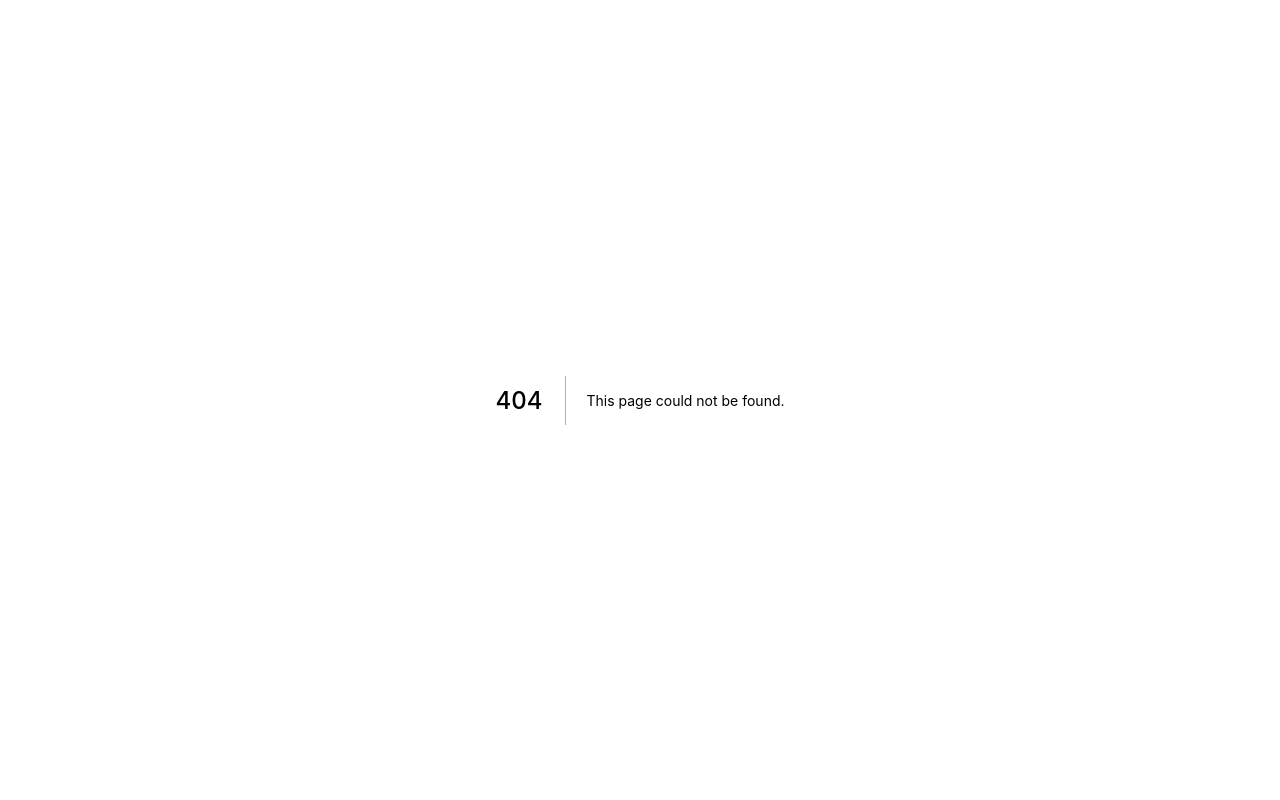
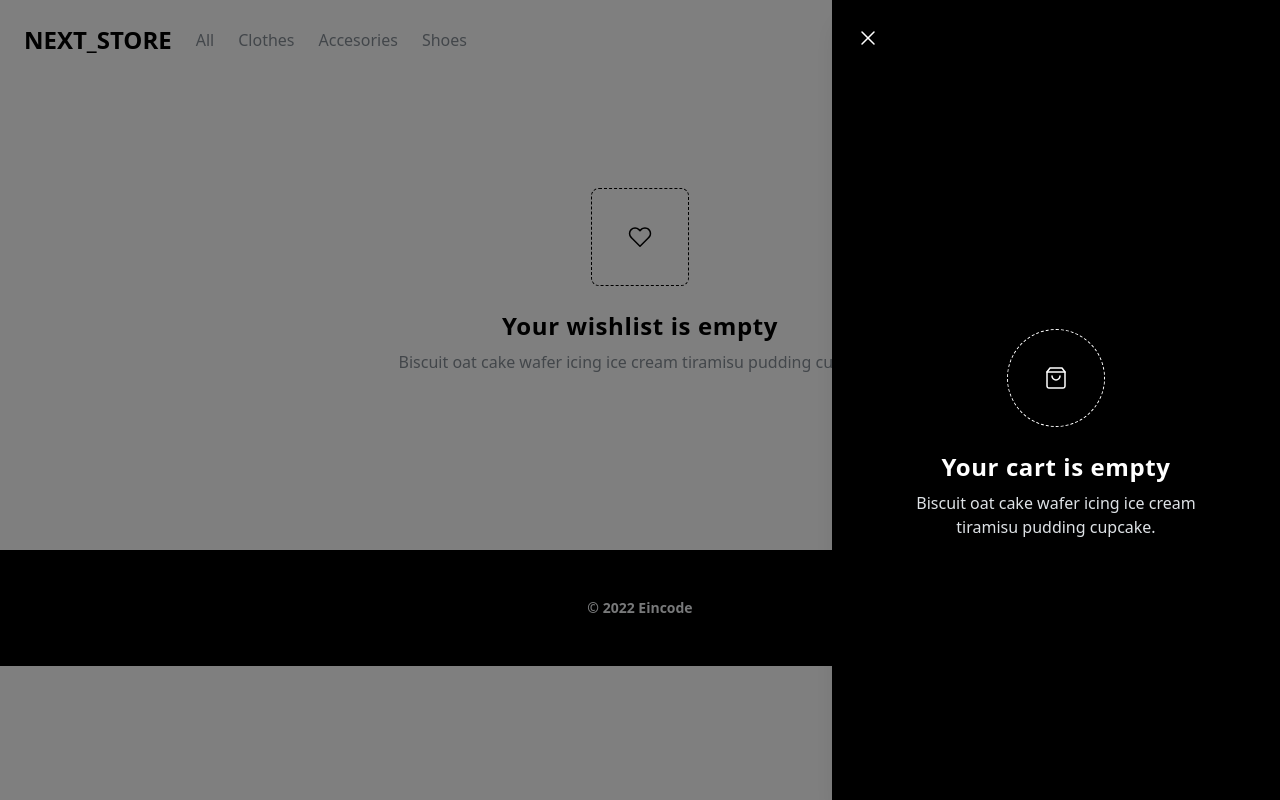
Before and after one commit to Kerubi-5/nextjs_shopify, a Next.js app: page /wishlist in a window 1280 px wide. Before the commit this address had no page. Built offline with nearby package versions, Linux system fonts and the light colour scheme.

Commit message:
feat: Cart and Wishlist

```diff
--- /dev/null
+++ b/components/cart/CartSidebar/CartSidebar.tsx
@@ -0,0 +1,85 @@
+import { FC } from "react";
+import Link from "next/link";
+import { Bag, Cross } from "@components/icons";
+import cn from "classnames";
+
+const CartSidebar: FC = () => {
+  const isEmpty = true;
+
+  const rootClass = cn("h-full flex flex-col", {
+    "bg-secondary text-secondary": isEmpty,
+  });
+
+  return (
+    <div className={rootClass}>
+      <header className="px-4 pt-6 pb-4 sm:px-6">
+        <div className="flex items-start justify-between space-x-3">
+          <div className="h-7 flex items-center">
+            <button
+              onClick={() => alert("Closing Sidebar")}
+              className="hover:text-gray-500 transition ease-in-out duration-150"
+            >
+              <Cross className="h-6 w-6" />
+            </button>
+          </div>
+        </div>
+      </header>
+
+      {isEmpty ? (
+        <div className="flex-1 px-4 flex flex-col justify-center items-center">
+          <span className="border border-dashed border-primary rounded-full flex items-center justify-center w-16 h-16 p-12 bg-secondary text-secondary">
+            <Bag className="absolute" />
+          </span>
+          <h2 className="pt-6 text-2xl font-bold tracking-wide text-center">
+            Your cart is empty
+          </h2>
+          <p className="text-accents-3 px-10 text-center pt-2">
+            Biscuit oat cake wafer icing ice cream tiramisu pudding cupcake.
+          </p>
+        </div>
+      ) : (
+        <>
+          <div className="px-4 sm:px-6 flex-1">
+            <h2 className="pt-1 pb-4 text-2xl leading-7 font-bold text-base tracking-wide inline-block">
+              My Cart
+            </h2>
+            <ul className="py-6 space-y-6 sm:py-0 sm:space-y-0 sm:divide-y sm:divide-accents-3 border-t border-accents-3">
+              Cart Items Here!
+            </ul>
+          </div>
+          <div className="flex-shrink-0 px-4  py-5 sm:px-6">
+            <div className="border-t border-accents-3">
+              <ul className="py-3">
+                <li className="flex justify-between py-1">
+                  <span>Subtotal</span>
+                  <span>20$</span>
+                </li>
+                <li className="flex justify-between py-1">
+                  <span>Taxes</span>
+                  <span>Calculated at checkout</span>
+                </li>
+                <li className="flex justify-between py-1">
+                  <span>Estimated Shipping</span>
+                  <span className="font-bold tracking-wide">FREE</span>
+                </li>
+              </ul>
+              <div className="flex justify-between border-t border-accents-3 py-3 font-bold mb-10">
+                <span>Total</span>
+                <span>120$</span>
+              </div>
+            </div>
+            <button
+              onClick={() => {
+                alert("Going to checkout!");
+              }}
+            >
+              Proceed to Checkout
+            </button>
+          </div>
+        </>
+      )}
+    </div>
+  );
+};
+
+export default CartSidebar;
--- /dev/null
+++ b/components/cart/CartSidebar/index.ts
@@ -0,0 +1 @@
+export { default } from "./CartSidebar";
--- /dev/null
+++ b/components/cart/index.ts
@@ -0,0 +1 @@
+export { default as CartSidebar } from "./CartSidebar";
--- a/components/common/Layout/Layout.tsx
+++ b/components/common/Layout/Layout.tsx
@@ -1,6 +1,8 @@
 import { FC } from "react";
 import s from "./Layout.module.css";
 import { Footer, Navbar } from "@components/common";
+import { Sidebar } from "@components/ui";
+import { CartSidebar } from "@components/cart";
 
 type Props = {
   children: React.ReactNode;
@@ -10,6 +12,9 @@ const Layout: FC<Props> = ({ children }) => {
   return (
     <div className={s.root}>
       <Navbar />
+      <Sidebar>
+        <CartSidebar />
+      </Sidebar>
       <main className="fit">{children}</main>
       <Footer />
     </div>
--- a/components/common/Usernav/Usernav.tsx
+++ b/components/common/Usernav/Usernav.tsx
@@ -11,7 +11,7 @@ const Usernav: FC = () => {
           <Cart />
         </li>
         <li className={s.item}>
-          <Link href="/">
+          <Link href="/wishlist">
             <a>
               <Heart />
             </a>
--- /dev/null
+++ b/components/ui/Sidebar/Sidebar.tsx
@@ -0,0 +1,32 @@
+import { FC } from "react";
+
+interface Props {
+  children: any;
+}
+
+const Sidebar: FC<Props> = ({ children }) => {
+  const isOpen = true;
+  return (
+    <>
+      {isOpen ? (
+        <div className="fixed inset-0 overflow-hidden h-full z-50">
+          <div className="absolute inset-0 overflow-hidden">
+            <div
+              onClick={() => {}}
+              className="absolute inset-0 bg-black bg-opacity-50 transition-opacity"
+            />
+            <section className="absolute inset-y-0 right-0 pl-10 max-w-full flex sm:pl-16 outline-none">
+              <div className="h-full md:w-screen md:max-w-md">
+                <div className="h-full flex flex-col text-base bg-accents-1 shadow-xl overflow-y-auto">
+                  {children}
+                </div>
+              </div>
+            </section>
+          </div>
+        </div>
+      ) : null}
+    </>
+  );
+};
+
+export default Sidebar;
--- /dev/null
+++ b/components/ui/Sidebar/index.ts
@@ -0,0 +1 @@
+export { default } from "./Sidebar";
--- a/components/ui/index.ts
+++ b/components/ui/index.ts
@@ -2,3 +2,4 @@ export { default as Grid } from "./Grid";
 export { default as Hero } from "./Hero";
 export { default as Container } from "./Container";
 export { default as Marquee } from "./Marquee";
+export { default as Sidebar } from "./Sidebar";
--- /dev/null
+++ b/pages/wishlist.tsx
@@ -0,0 +1,33 @@
+import { Heart } from "@components/icons";
+import { Layout } from "@components/common";
+import { Container } from "@components/ui";
+
+export default function Wishlist() {
+  const isEmpty = true;
+
+  return (
+    <Container>
+      <div className="mt-3 mb-20">
+        <div className="group flex flex-col">
+          {isEmpty ? (
+            <div className="flex-1 px-12 py-24 flex flex-col justify-center items-center ">
+              <span className="border border-dashed border-secondary flex items-center justify-center w-16 h-16 bg-primary p-12 rounded-lg text-primary">
+                <Heart className="absolute" />
+              </span>
+              <h2 className="pt-6 text-2xl font-bold tracking-wide text-center">
+                Your wishlist is empty
+              </h2>
+              <p className="text-accents-6 px-10 text-center pt-2">
+                Biscuit oat cake wafer icing ice cream tiramisu pudding cupcake.
+              </p>
+            </div>
+          ) : (
+            <h1>Wishlist cards...</h1>
+          )}
+        </div>
+      </div>
+    </Container>
+  );
+}
+
+Wishlist.Layout = Layout;
```
